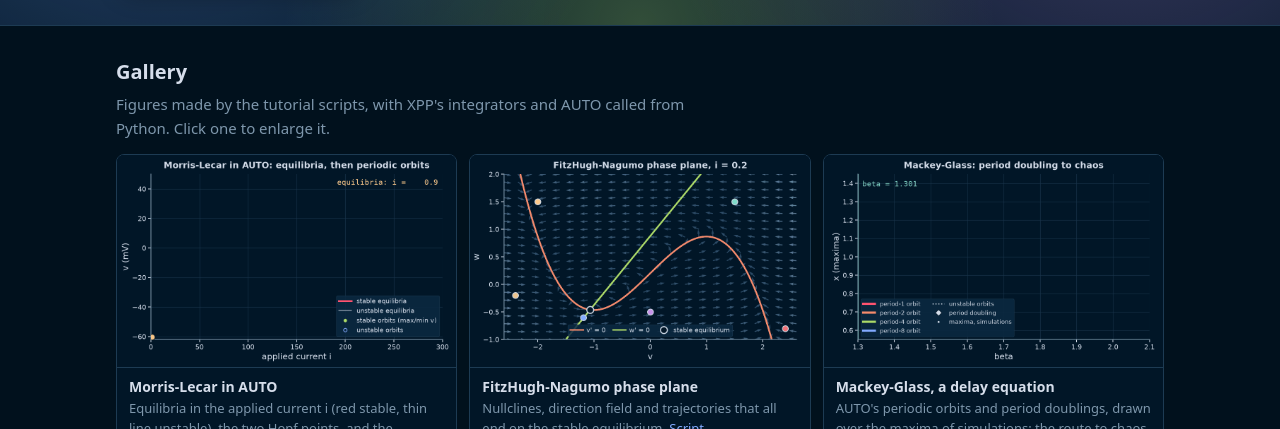
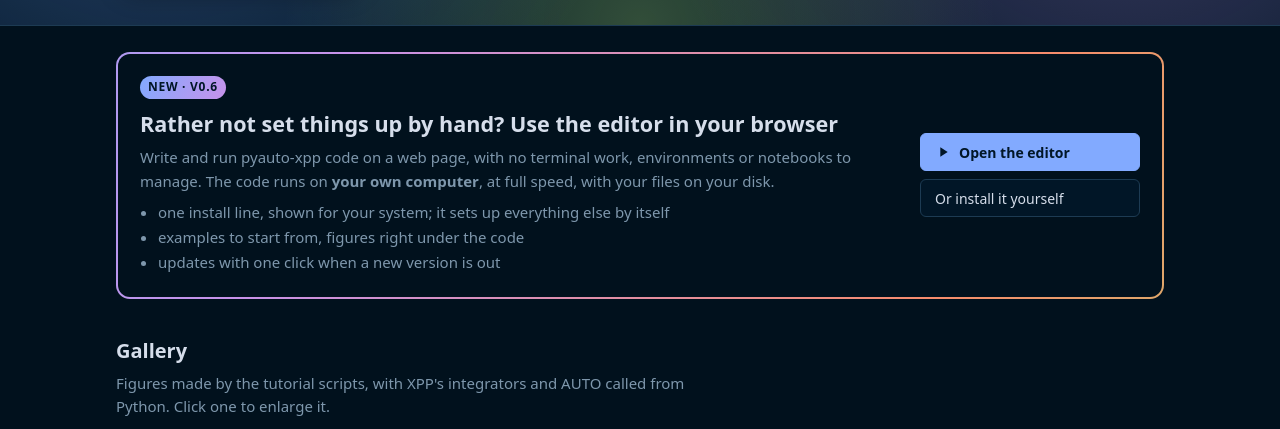
Before and after one commit to ZetaOne/pyauto-xpp, a plain HTML site: page site/index.html in a window 1280 px wide. Shown: the part 342-771 px from the top of the page. Drawn offline with Linux system fonts and the light colour scheme.

Commit message:
Project page: a card under the top section for the editor (for those who would rather not set things up by hand)
Co-Authored-By: Claude Opus 5.5 <noreply@anthropic.com>
Claude-Session: https://claude.ai/code/session_01CG4NvTWnwU7N8hEidx6fdZ

```diff
--- a/site/index.html
+++ b/site/index.html
@@ -527,6 +527,22 @@ footer .row a { color: var(--fg); display: inline-block; padding: 8px 4px }
   .btn { min-height: 44px }
   .copy { min-height: 34px; padding: 4px 12px }
 }
+/* the editor card under the hero: a moving gradient border */
+.edcard { position: relative; margin: 26px 0 6px; padding: 2px; border-radius: 14px; overflow: hidden;
+          background: linear-gradient(115deg, #82aaff, #c792ea, #f78c6c, #addb67, #7fdbca, #82aaff);
+          background-size: 300% 300%; animation: edglow 9s linear infinite }
+@keyframes edglow { 0% { background-position: 0% 50% } 100% { background-position: 300% 50% } }
+@media (prefers-reduced-motion: reduce) { .edcard { animation: none } }
+.edcard .in { display: grid; grid-template-columns: minmax(0, 1fr) auto; gap: 16px 24px; align-items: center;
+              padding: 20px 22px; border-radius: 12px; background: var(--bg) }
+.edcard .tag { display: inline-block; font-size: .75rem; font-weight: 700; letter-spacing: .06em; text-transform: uppercase;
+               padding: 2px 8px; border-radius: 99px; background: linear-gradient(115deg, #82aaff, #c792ea); color: #011627 }
+.edcard h2 { margin: 8px 0 6px; font-size: 1.35rem }
+.edcard p { margin: 0 0 8px; color: var(--muted) }
+.edcard ul { margin: 6px 0 0; padding-left: 1.2em; color: var(--muted) }
+.edcard ul li { margin: 2px 0 }
+.edcard .go { display: flex; flex-direction: column; gap: 8px; align-items: stretch; min-width: 220px }
+@media (max-width: 720px) { .edcard .in { grid-template-columns: 1fr } .edcard .go { min-width: 0 } }
 /* landscape phones: little height, so the bar scrolls away */
 @media (max-height: 500px) and (orientation: landscape) {
   .bar { position: static }
@@ -599,6 +615,25 @@ footer .row a { color: var(--fg); display: inline-block; padding: 8px 4px }
 </div>
 
 <div class="wrap">
+  <aside class="edcard" aria-labelledby="h-editor">
+    <div class="in">
+      <div>
+        <span class="tag">New &middot; v0.6</span>
+        <h2 id="h-editor">Rather not set things up by hand? Use the editor in your browser</h2>
+        <p>Write and run pyauto-xpp code on a web page, with no terminal work, environments or notebooks to manage.
+           The code runs on <b>your own computer</b>, at full speed, with your files on your disk.</p>
+        <ul>
+          <li>one install line, shown for your system; it sets up everything else by itself</li>
+          <li>examples to start from, figures right under the code</li>
+          <li>updates with one click when a new version is out</li>
+        </ul>
+      </div>
+      <div class="go">
+        <a class="btn" href="editor/"><svg viewBox="0 0 24 24" width="16" height="16" aria-hidden="true"><path d="M8 5v14l11-7z" fill="currentColor"/></svg>Open the editor</a>
+        <a class="btn ghost" href="#install">Or install it yourself</a>
+      </div>
+    </div>
+  </aside>
   <section id="gallery" aria-labelledby="h-gallery">
     <h2 id="h-gallery">Gallery <a class="anchor" href="#gallery" aria-label="Link to Gallery">#</a></h2>
     <p class="lead">Figures made by the tutorial scripts, with XPP's integrators and AUTO called from Python. Click one to enlarge it.</p>
```
